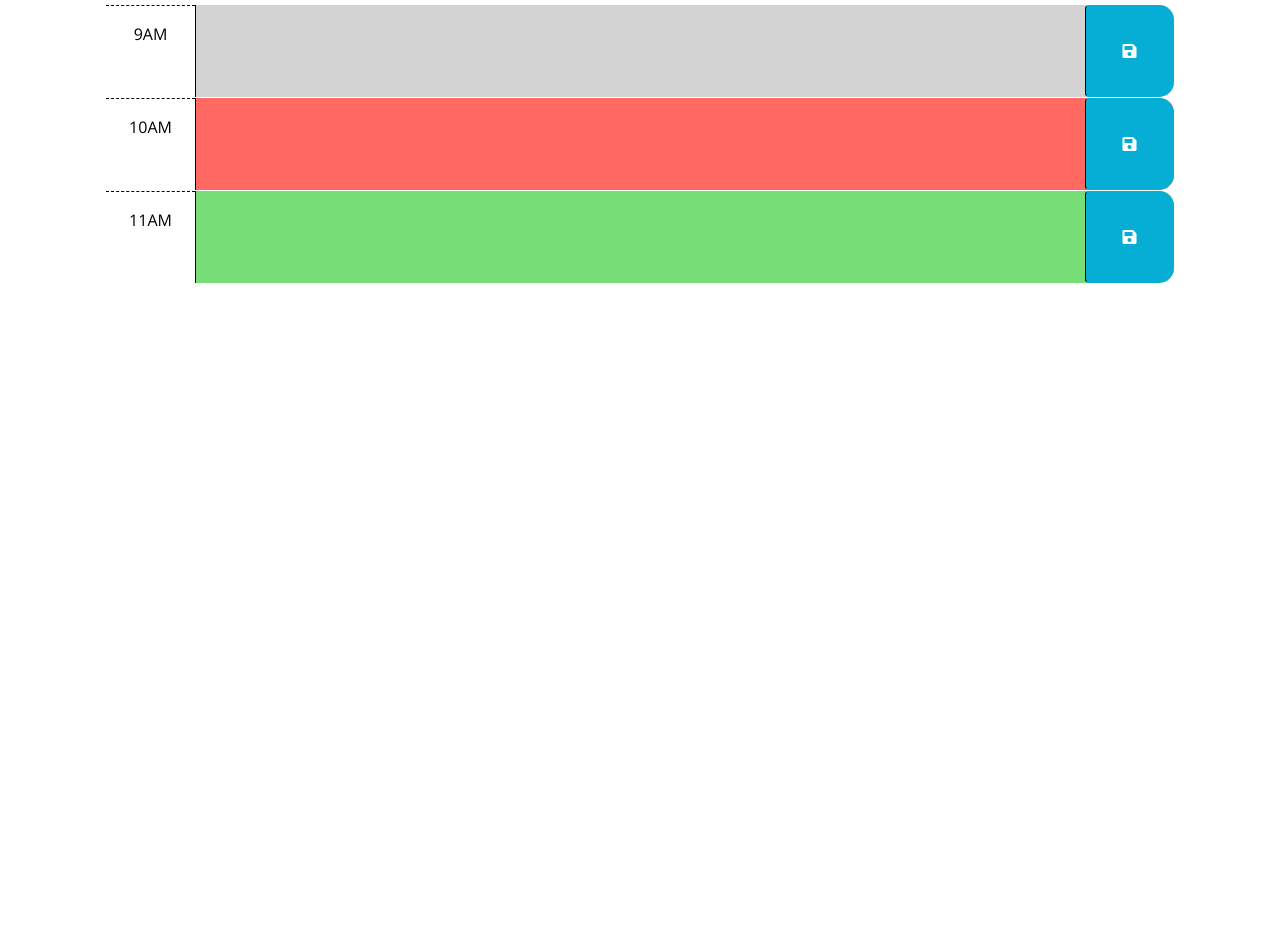
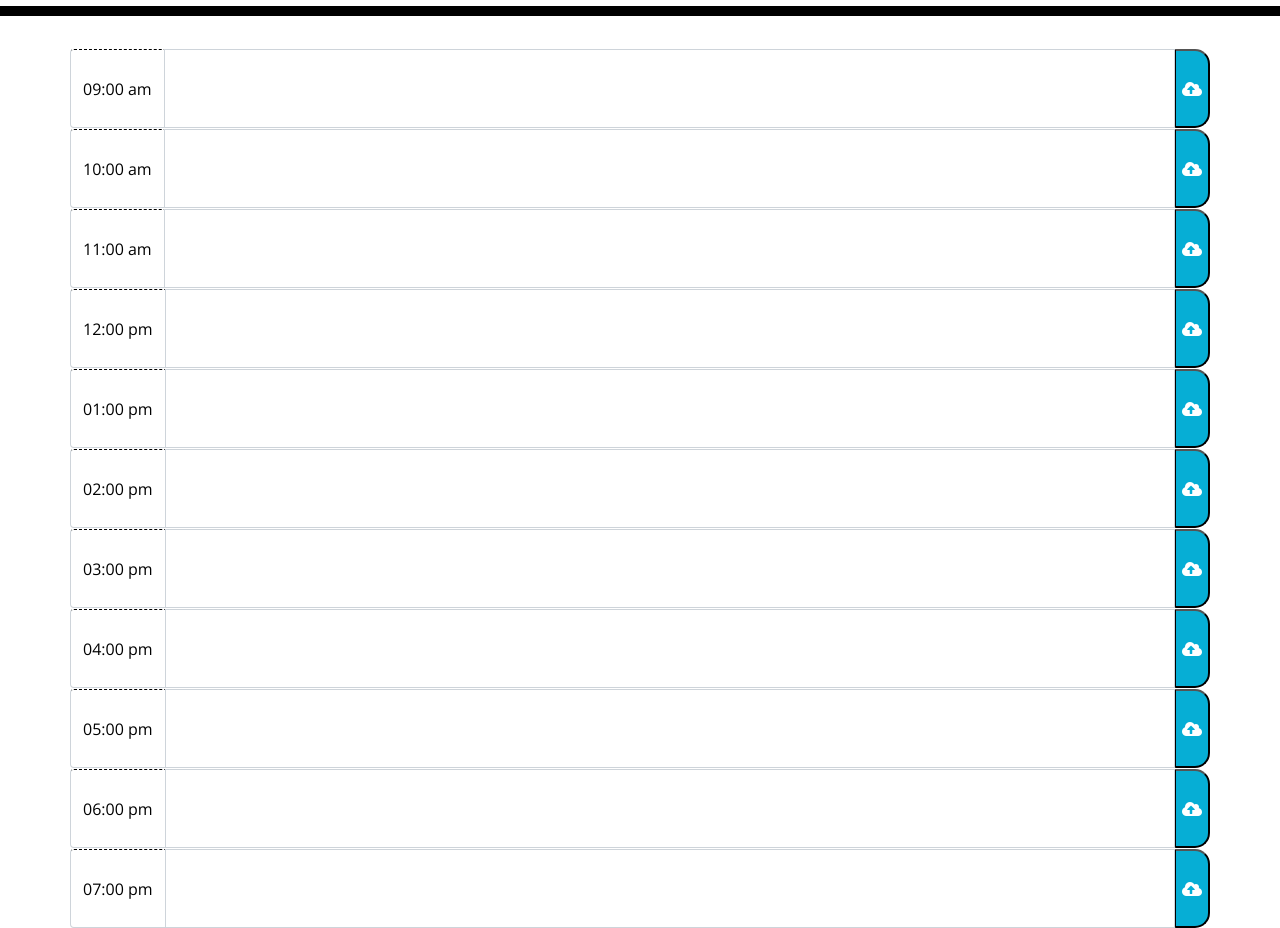
Before and after one commit to HamzaR19/WorkdayScheduler, a plain HTML site: page index.html in a window 1280 px wide. Shown: the part 252-1180 px from the top of the page. Before the commit the page ends 800 px from the top, so only its background shows below. Drawn offline with nearby package versions, Linux system fonts and the light colour scheme.

Commit message:
fixed css added to html

```diff
--- a/style.css
+++ b/Assets/css/style.css
@@ -1,6 +1,7 @@
 body {
   font-family: 'Open Sans', sans-serif;
   font-size: 16px;
+  line-height: 1;
 }
 
 textarea {
@@ -12,15 +13,26 @@ textarea {
   padding: 10px;
 }
 
+.jumbotron {
+  text-align: center;
+  background-color: transparent;
+  color: black;
+  border-radius: 0;
+  border-bottom: 10px solid black;
+}
+
 .description {
   white-space: pre-wrap;
 }
 
 .time-block {
+  text-align: center;
   border-radius: 15px;
 }
 
 .row {
+  white-space: pre-wrap;
+  height: 80px;
   border-top: 1px solid white;
 }
 
--- a/index.html
+++ b/index.html
@@ -6,7 +6,7 @@
     <meta http-equiv="X-UA-Compatible" content="ie=edge" />
     <link
       rel="stylesheet"
-      href="https://cdn.jsdelivr.net/npm/bootstrap@5.1.3/dist/css/bootstrap.min.css"
+      href="https://stackpath.bootstrapcdn.com/bootstrap/4.3.1/css/bootstrap.min.css"
     />
     <link
       rel="stylesheet"
@@ -18,61 +18,130 @@
       href="https://fonts.googleapis.com/css?family=Open+Sans&display=swap"
       rel="stylesheet"
     />
-    <link rel="stylesheet" href="style.css" />
+    <link rel="stylesheet" href="./Assets/css/style.css" />
     <title>Work Day Scheduler</title>
   </head>
 
   <body>
-    <header class="p-5 mb-4 border-5 border-bottom border-dark text-center">
+    <header class="jumbotron">
       <h1 class="display-3">Work Day Scheduler</h1>
       <p class="lead">A simple calendar app for scheduling your work day</p>
-      <p id="currentDay" class="lead"></p>
+      <p id="currentDate" class="lead"></p>
     </header>
-    <div class="container-lg px-5">
-      <!-- Use class for "past", "present", and "future" to apply styles to the
-        time-block divs accordingly. The javascript will need to do this by
-        adding/removing these classes on each div by comparing the hour in the
-        id to the current hour. The html provided below is meant to be an example
-        demonstrating how the css provided can be leveraged to create the
-        desired layout and colors. The html below should be removed or updated
-        in the finished product. Remember to delete this comment once the
-        code is implemented.
-        -->
-
-      <!-- Example of a past time block. The "past" class adds a gray background color. -->
-      <div id="hour-9" class="row time-block past">
-        <div class="col-2 col-md-1 hour text-center py-3">9AM</div>
-        <textarea class="col-8 col-md-10 description" rows="3"> </textarea>
-        <button class="btn saveBtn col-2 col-md-1" aria-label="save">
-          <i class="fas fa-save" aria-hidden="true"></i>
-        </button>
+    <div class="container">
+      <!-- Container's for Timeblocks -->
+      <div class="row">
+        <div class="input-group">
+          <div class="input-group-prepend">
+            <span class="input-group-text hour">09:00 am</span>
+          </div>
+          <textarea class="form-control" aria-label="With textarea" id="9:00am"></textarea>
+          <button type="button" class="saveBtn"><i class="fas fa-cloud-upload-alt"></i></button>
+        </div>
       </div>
 
-      <!-- Example of a a present time block. The "present" class adds a red background color. -->
-      <div id="hour-10" class="row time-block present">
-        <div class="col-2 col-md-1 hour text-center py-3">10AM</div>
-        <textarea class="col-8 col-md-10 description" rows="3"> </textarea>
-        <button class="btn saveBtn col-2 col-md-1" aria-label="save">
-          <i class="fas fa-save" aria-hidden="true"></i>
-        </button>
+      <div class="row">
+        <div class="input-group">
+          <div class="input-group-prepend">
+            <span class="input-group-text hour">10:00 am</span>
+          </div>
+          <textarea class="form-control" aria-label="With textarea" id="10:00am"></textarea>
+          <button type="button" class="saveBtn"><i class="fas fa-cloud-upload-alt"></i></button>
+        </div>
       </div>
 
-      <!-- Example of a future time block. The "future" class adds a green background color. -->
-      <div id="hour-11" class="row time-block future">
-        <div class="col-2 col-md-1 hour text-center py-3">11AM</div>
-        <textarea class="col-8 col-md-10 description" rows="3"> </textarea>
-        <button class="btn saveBtn col-2 col-md-1" aria-label="save">
-          <i class="fas fa-save" aria-hidden="true"></i>
-        </button>
+      <div class="row">
+        <div class="input-group">
+          <div class="input-group-prepend">
+            <span class="input-group-text hour">11:00 am</span>
+          </div>
+          <textarea class="form-control" aria-label="With textarea" id="11:00am"></textarea>
+          <button type="button" class="saveBtn"><i class="fas fa-cloud-upload-alt"></i></button>
+        </div>
       </div>
 
-    <script src="https://code.jquery.com/jquery-3.4.1.min.js"></script>
-    <script
-      src="https://cdn.jsdelivr.net/npm/dayjs@1.11.3/dayjs.min.js"
-      integrity="sha256-iu/zLUB+QgISXBLCW/mcDi/rnf4m4uEDO0wauy76x7U="
-      crossorigin="anonymous"
-    ></script>
+      <div class="row">
+        <div class="input-group">
+          <div class="input-group-prepend">
+            <span class="input-group-text hour">12:00 pm</span>
+          </div>
+          <textarea class="form-control" aria-label="With textarea" id="12:00pm"></textarea>
+          <button type="button" class="saveBtn"><i class="fas fa-cloud-upload-alt"></i></button>
+        </div>
+      </div>
 
-    <script src="script.js"></script>
+      <div class="row">
+        <div class="input-group">
+          <div class="input-group-prepend">
+            <span class="input-group-text hour">01:00 pm</span>
+          </div>
+          <textarea class="form-control" aria-label="With textarea" id="1:00pm"></textarea>
+          <button type="button" class="saveBtn"><i class="fas fa-cloud-upload-alt"></i></button>
+        </div>
+      </div>
+
+      <div class="row">
+        <div class="input-group">
+          <div class="input-group-prepend">
+            <span class="input-group-text hour">02:00 pm</span>
+          </div>
+          <textarea class="form-control" aria-label="With textarea" id="2:00pm"></textarea>
+          <button type="button" class="saveBtn"><i class="fas fa-cloud-upload-alt"></i></button>
+        </div>
+      </div>
+
+      <div class="row">
+        <div class="input-group">
+          <div class="input-group-prepend">
+            <span class="input-group-text hour">03:00 pm</span>
+          </div>
+          <textarea class="form-control" aria-label="With textarea" id="3:00pm"></textarea>
+          <button type="button" class="saveBtn"><i class="fas fa-cloud-upload-alt"></i></button>
+        </div>
+      </div>
+
+      <div class="row">
+        <div class="input-group">
+          <div class="input-group-prepend">
+            <span class="input-group-text hour">04:00 pm</span>
+          </div>
+          <textarea class="form-control" aria-label="With textarea" id="4:00pm"></textarea>
+          <button type="button" class="saveBtn"><i class="fas fa-cloud-upload-alt"></i></button>
+        </div>
+      </div>
+
+      <div class="row">
+        <div class="input-group">
+          <div class="input-group-prepend">
+            <span class="input-group-text hour">05:00 pm</span>
+          </div>
+          <textarea class="form-control" aria-label="With textarea" id="5:00pm"></textarea>
+          <button type="button" class="saveBtn"><i class="fas fa-cloud-upload-alt"></i></button>
+        </div>
+      </div>
+
+      <div class="row">
+        <div class="input-group">
+          <div class="input-group-prepend">
+            <span class="input-group-text hour">06:00 pm</span>
+          </div>
+          <textarea class="form-control" aria-label="With textarea" id="6:00pm"></textarea>
+          <button type="button" class="saveBtn"><i class="fas fa-cloud-upload-alt"></i></button>
+        </div>
+      </div>
+
+      <div class="row">
+        <div class="input-group">
+          <div class="input-group-prepend">
+            <span class="input-group-text hour">07:00 pm</span>
+          </div>
+          <textarea class="form-control" aria-label="With textarea" id="7:00pm"></textarea>
+          <button type="button" class="saveBtn"><i class="fas fa-cloud-upload-alt"></i></button>
+        </div>
+      </div>
+    </div>
+    <script src="https://cdnjs.cloudflare.com/ajax/libs/jquery/3.2.1/jquery.min.js"></script>
+    <script src="https://cdnjs.cloudflare.com/ajax/libs/moment.js/2.24.0/moment.min.js"></script>
+    <script src="./Assets/js/script.js"></script>
   </body>
 </html>
--- a/script.js
+++ /dev/null
@@ -1,23 +0,0 @@
-// Wrap all code that interacts with the DOM in a call to jQuery to ensure that
-// the code isn't run until the browser has finished rendering all the elements
-// in the html.
-$(function () {
-  // TODO: Add a listener for click events on the save button. This code should
-  // use the id in the containing time-block as a key to save the user input in
-  // local storage. HINT: What does `this` reference in the click listener
-  // function? How can DOM traversal be used to get the "hour-x" id of the
-  // time-block containing the button that was clicked? How might the id be
-  // useful when saving the description in local storage?
-  //
-  // TODO: Add code to apply the past, present, or future class to each time
-  // block by comparing the id to the current hour. HINTS: How can the id
-  // attribute of each time-block be used to conditionally add or remove the
-  // past, present, and future classes? How can Day.js be used to get the
-  // current hour in 24-hour time?
-  //
-  // TODO: Add code to get any user input that was saved in localStorage and set
-  // the values of the corresponding textarea elements. HINT: How can the id
-  // attribute of each time-block be used to do this?
-  //
-  // TODO: Add code to display the current date in the header of the page.
-});
```
Also changed, not shown: Assets/js/script.js (added).
